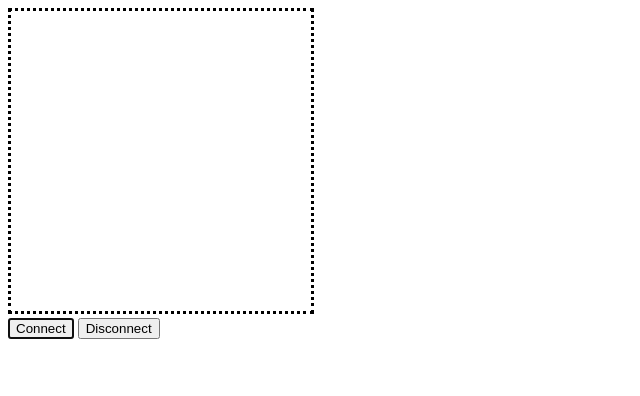
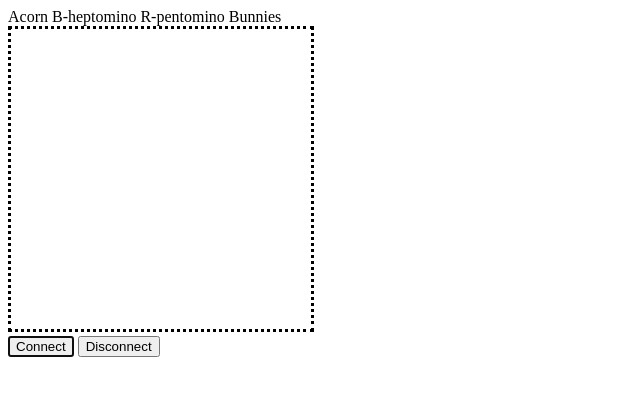
Before and after one commit to idigital/studying-websockets-html5, a plain HTML site: page study/serenity/index.html in a window 1280 px wide. Shown: the whole page, without its empty margins (0-640 px from the left). Drawn offline with Linux system fonts and the light colour scheme.

Commit message:
Add spans for methuselah types

```diff
--- a/study/serenity/index.html
+++ b/study/serenity/index.html
@@ -5,6 +5,13 @@
 <script src="serenity.js"></script>
 </head>
 <body>
+
+<div>
+  <span>Acorn</span>
+  <span>B-heptomino</span>
+  <span>R-pentomino</span>
+  <span>Bunnies</span>
+</div>
 
 <canvas id="board" width="300" height="300" style="border-style: dotted;">
   Your browser is far too old to run this application.
--- a/study/serenity/serenity.js
+++ b/study/serenity/serenity.js
@@ -65,7 +65,9 @@ $(function() {
     y = Math.round(y / 3);  // convert to grid (width = 3)
 
     msg = { 'x': x, 'y': y, 'action': 'click' }
-    ws.send(JSON.stringify(msg));
+    if (ws != null) {
+      ws.send(JSON.stringify(msg));
+    }
   }
 
   function handleMessage(msg) {
```
